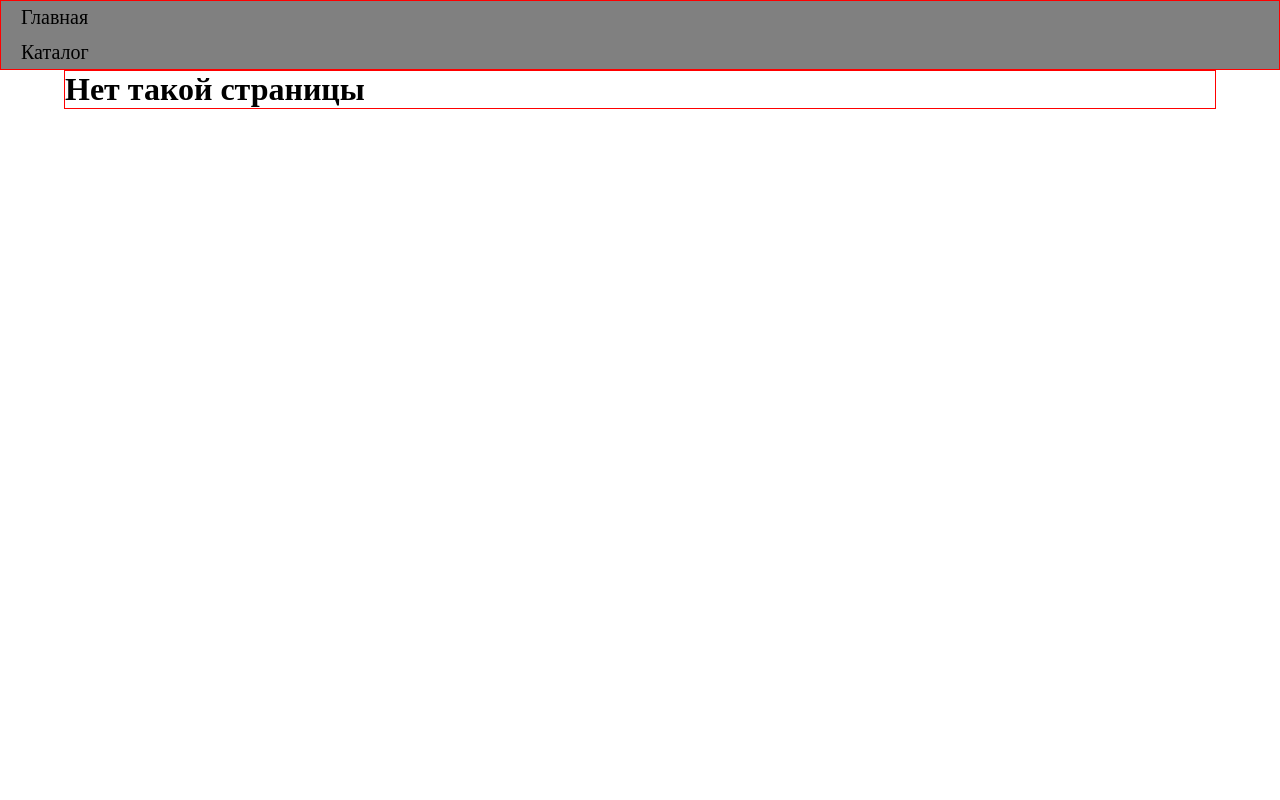
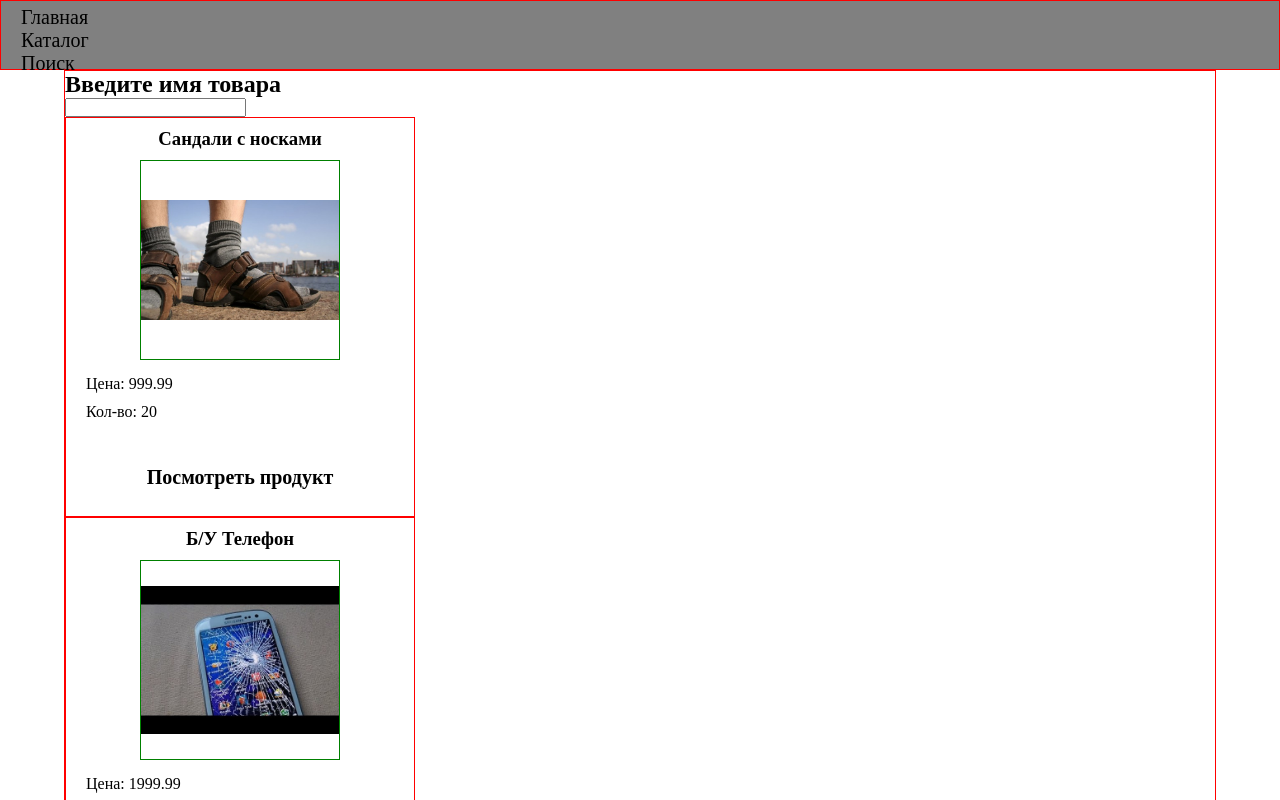
Before and after one commit to pylsar/myReactFunnyShop, a React (Create React App) app: page /search in a window 1280 px wide. Shown: the top 800 px of the page. Built offline with nearby package versions, Linux system fonts and the light colour scheme; data requests are answered from the project's data file.

Commit message:
search component(alilyya)

```diff
--- a/src/App.js
+++ b/src/App.js
@@ -5,6 +5,7 @@ import Header from './components/Header/Header'
 import Home from './components/Home/Home'
 import Products from './containers/Products/Products'
 import ViewProduct from './containers/ViewProduct/ViewProduct';
+import Search from './containers/Search/Search'
 import Error404 from './components/Error404/Error404'
 
 function App() {
@@ -16,6 +17,7 @@ function App() {
           <Route path="/" component={Home} exact />
           <Route path="/products" component={Products} exact/>
           <Route path="/products/:id" component={ViewProduct} />
+          <Route path="/search" component={Search} exact/>
           <Route path="*" component={Error404} />
         </Switch>
       </main>
--- a/src/components/Header/Header.jsx
+++ b/src/components/Header/Header.jsx
@@ -14,6 +14,9 @@ const Home = () => {
                     <li>
                         <Link to="/products">Каталог</Link>
                     </li>
+                    <li>
+                        <Link to="/search">Поиск</Link>
+                    </li>
                 </ul>
             </nav>
         </header>
--- a/src/containers/Products/Products.js
+++ b/src/containers/Products/Products.js
@@ -1,9 +1,9 @@
 import React from 'react'
 
-import isLoadingIcon from '../../assets/img/isLoading.png'
 import ProductItem from '../../components/ProductItem/ProductItem'
 import { getAllProducts} from '../../API'
 
+import isLoadingIcon from '../../assets/img/isLoading.png'
 import './Products.scss'
 
 class Products extends React.Component {
--- /dev/null
+++ b/src/containers/Search/Search.js
@@ -0,0 +1,48 @@
+import React from 'react'
+import {getAllProducts} from '../../API'
+import ProductItem from '../../components/ProductItem/ProductItem'
+
+class Search extends React.Component {
+    state={
+        search: '',
+        products: []
+    }
+
+    componentDidMount(){
+        getAllProducts()
+            .then(products => {
+                this.setState({
+                    products: products
+                })
+            })
+    }
+
+    handleSearch = (event) => {
+        this.setState({
+            search: event.target.value
+        })
+    }
+
+    render(){
+        return (
+            <div>
+                <h2>Введите имя товара</h2>
+                <input onChange={this.handleSearch} type="text" value={this.state.search} />
+                {this.state.search && <p>Вы ввели: {this.state.search}</p>}
+
+                {this.state.products.filter(product =>{
+                    return (
+                        // в нижний регистр и удаляем все что не совпадает
+                        product.title.toLowerCase().indexOf(this.state.search.toLowerCase()) >-1
+                        // выводим все совпадения
+                    )}).map(product => {
+                    return (
+                        < ProductItem key={product.id} product={product} />
+                    )
+                })}
+            </div>
+        )
+    }
+}
+
+export default Search
```
Also changed, not shown: src/components/Comment/Comment.jsx (renamed from src/components/Comment/Comment.js), src/components/CommentList/CommentList.jsx (renamed from src/components/CommentList/CommentList.js), 1 other file (tests, documents, lock files or other folders).
